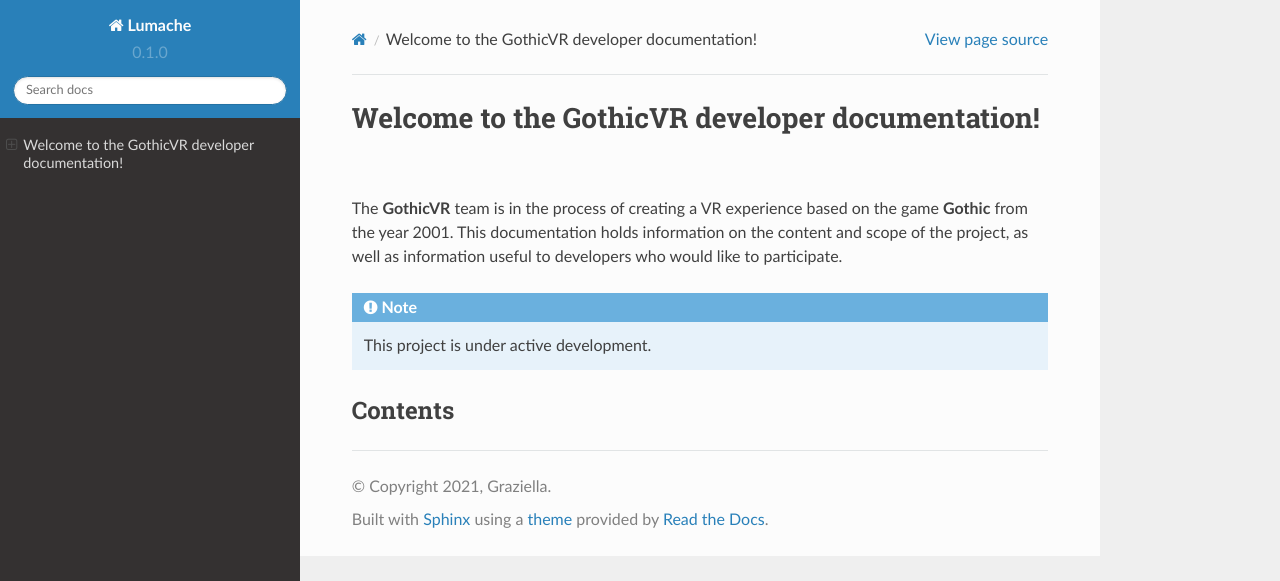
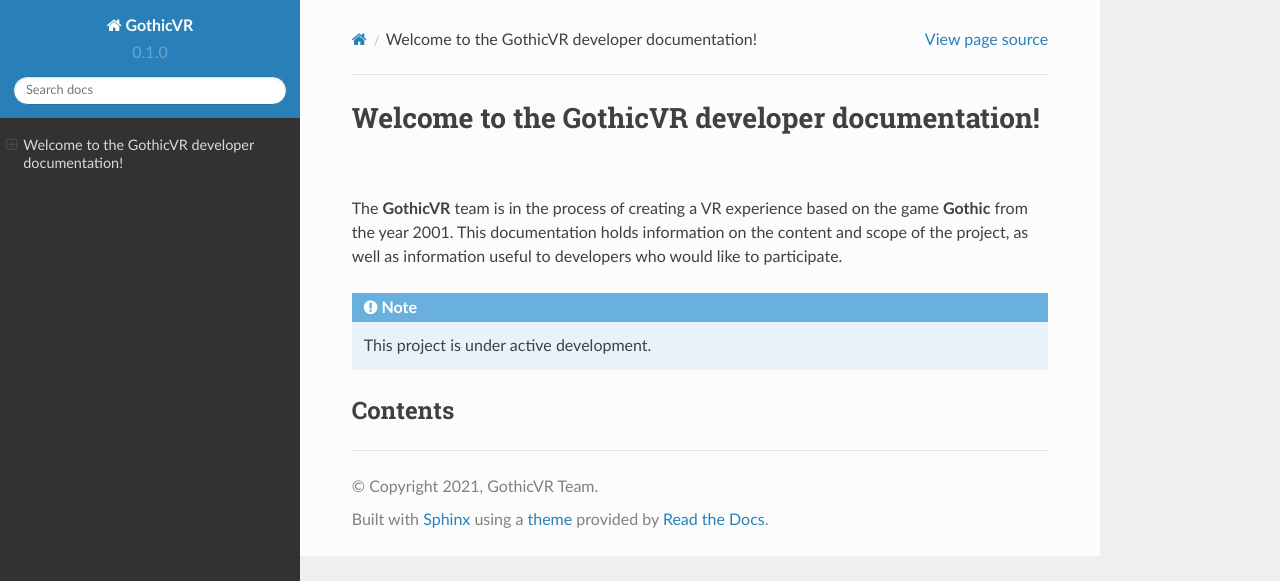
Before and after one commit to insolenceinajar/repo, a Sphinx documentation site: the page built from docs/source/index.rst, in a window 1280 px wide. Shown: the top 581 px of the page. Built offline with Sphinx 7.4.7 and the Read the Docs theme 2.0.0, drawn with Linux system fonts in a browser that asks for light colours; pages that are not in the unit, such as notebooks, are missing from menus.

Commit message:
Update conf.py

```diff
--- a/docs/source/conf.py
+++ b/docs/source/conf.py
@@ -2,9 +2,9 @@
 
 # -- Project information
 
-project = 'Lumache'
-copyright = '2021, Graziella'
-author = 'Graziella'
+project = 'GothicVR'
+copyright = '2021, GothicVR Team'
+author = 'GothicVR Team'
 
 release = '0.1'
 version = '0.1.0'
```
